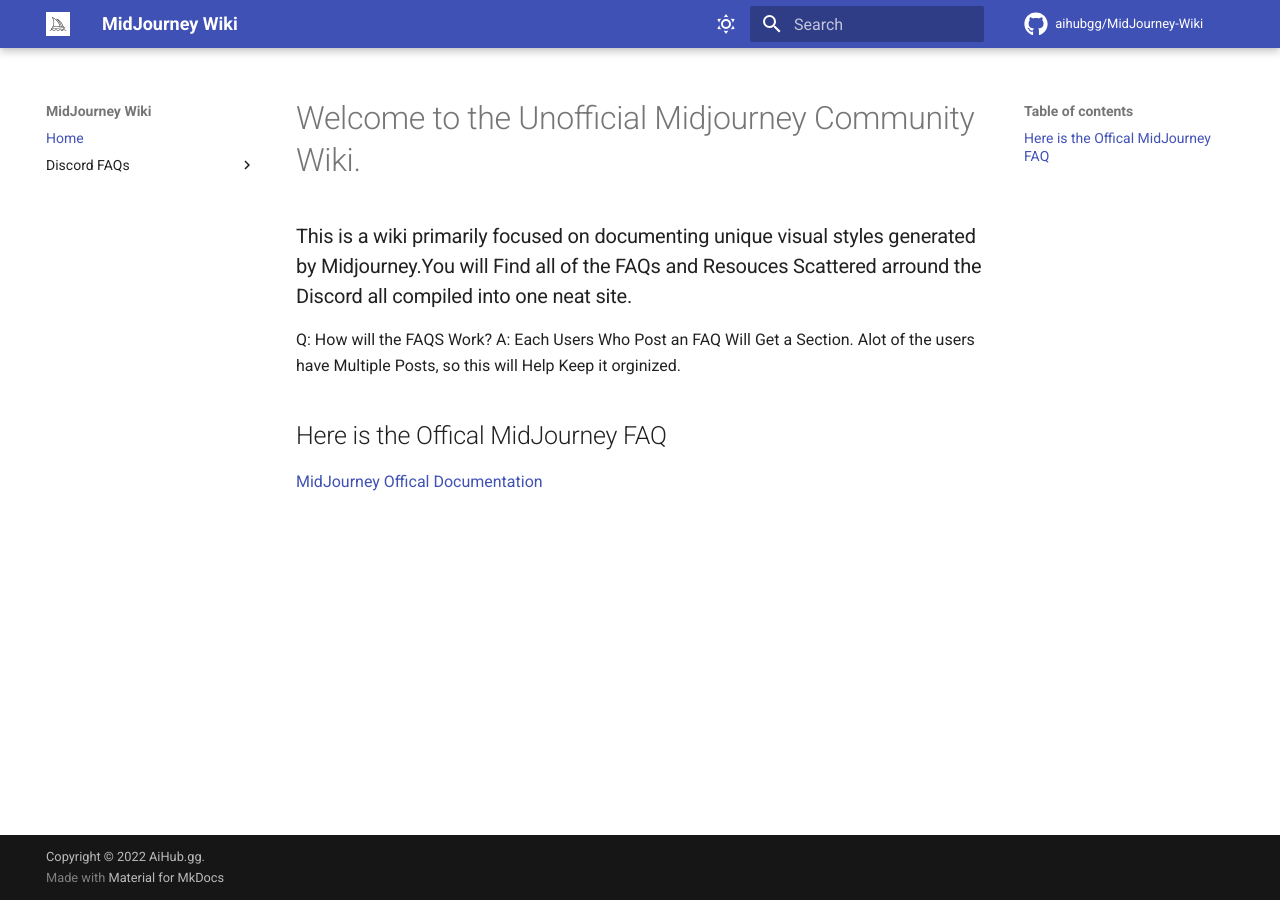
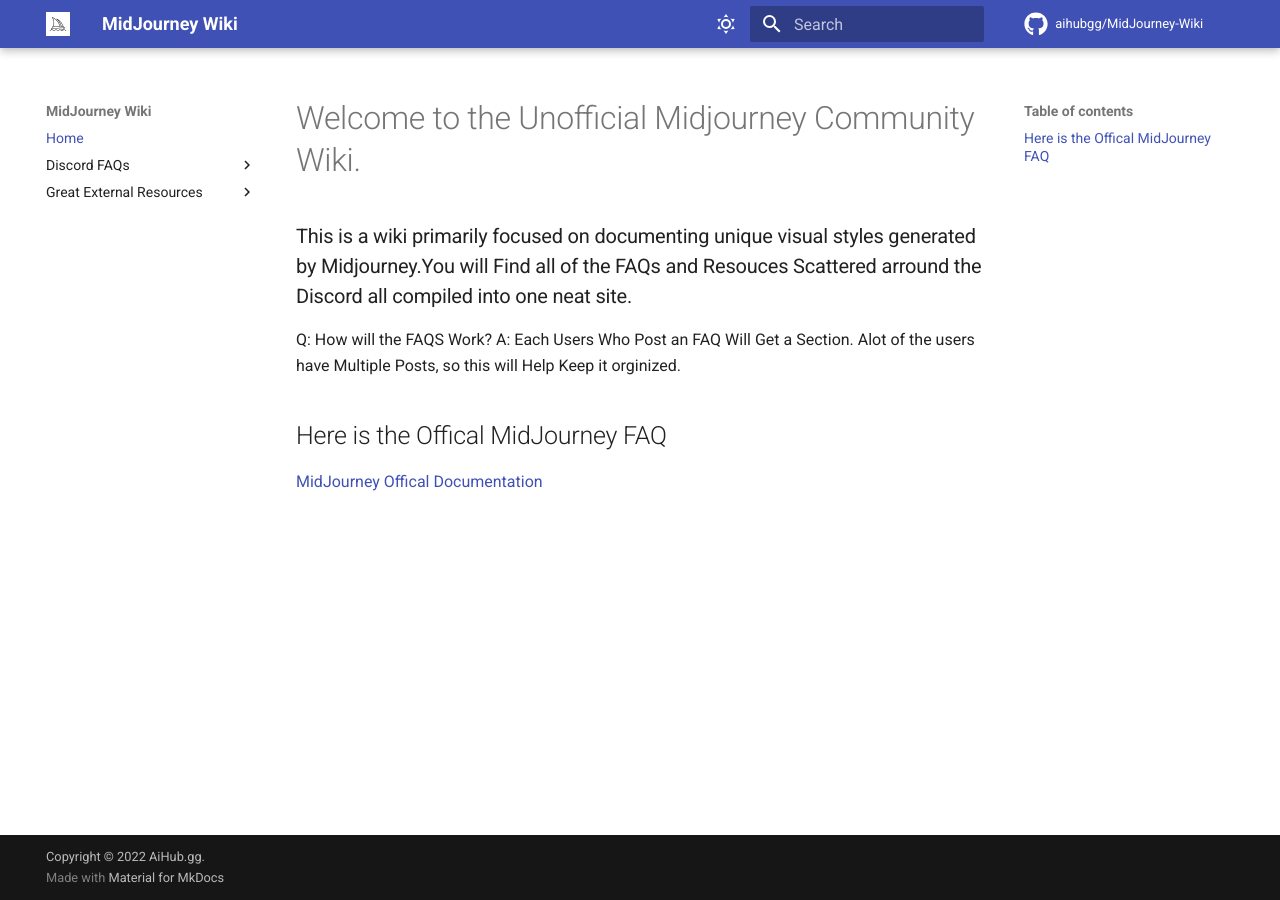
Before and after one commit to aihubgg/MidJourney-Wiki, an MkDocs documentation site: the page built from docs/README.md, in a window 1280 px wide. Built offline with MkDocs 1.6.1 and Material for MkDocs 9.7.7, drawn with Linux system fonts in a browser that asks for light colours; comment, search, counter and statistics services are not loaded.

Commit message:
Update mkdocs.yml

```diff
--- a/mkdocs.yml
+++ b/mkdocs.yml
@@ -20,6 +20,8 @@ nav:
                                 - Saukko: Discord-FAQs/Prompt-Craft-FAQ/Saukko.md
                                 - JeremyCurious: Discord-FAQs/Prompt-Craft-FAQ/JermeyCurious.md
                                 - Other Resources: Discord-FAQs/Prompt-Craft-FAQ/OtherResources.md
+        - Great External Resources:
+                  - Midjourney Styles and Keywords Reference: MidjourneySAR.md
 theme:
         name: material
         custom_dir: overrides
```
